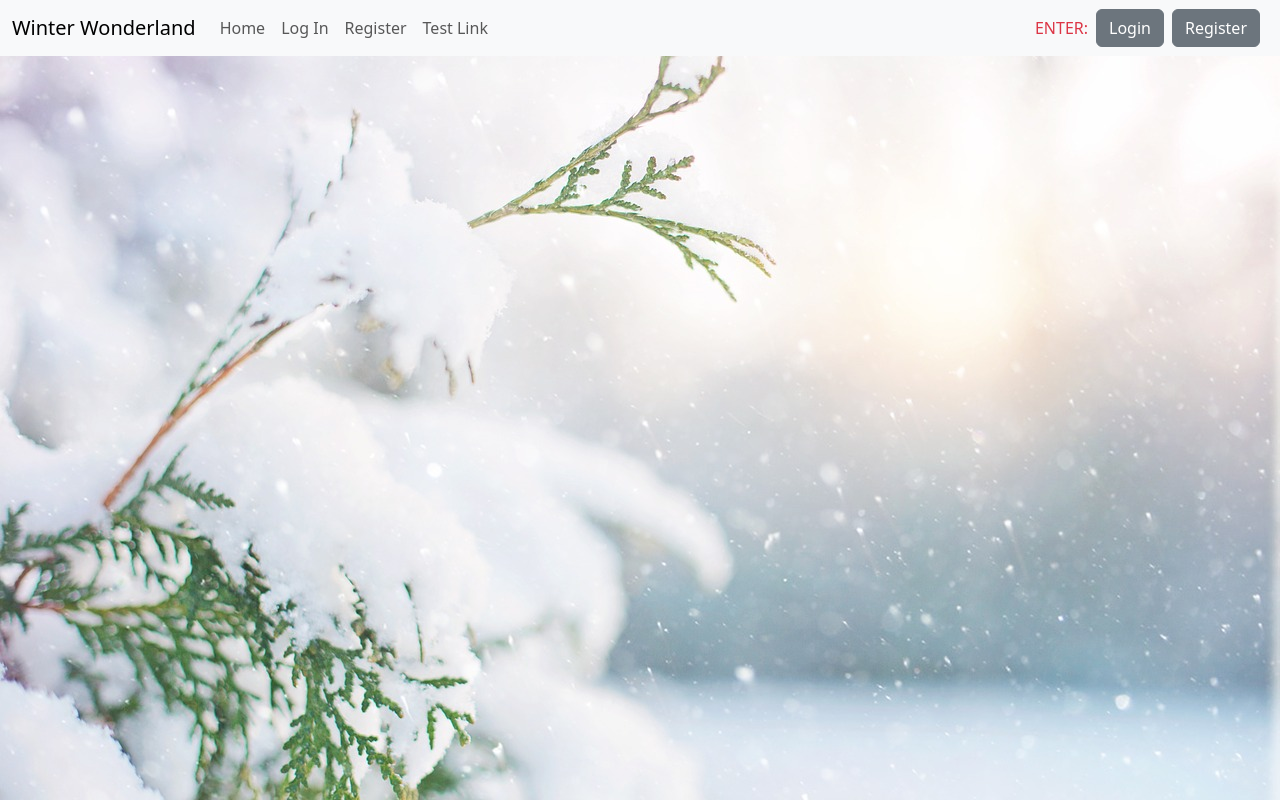
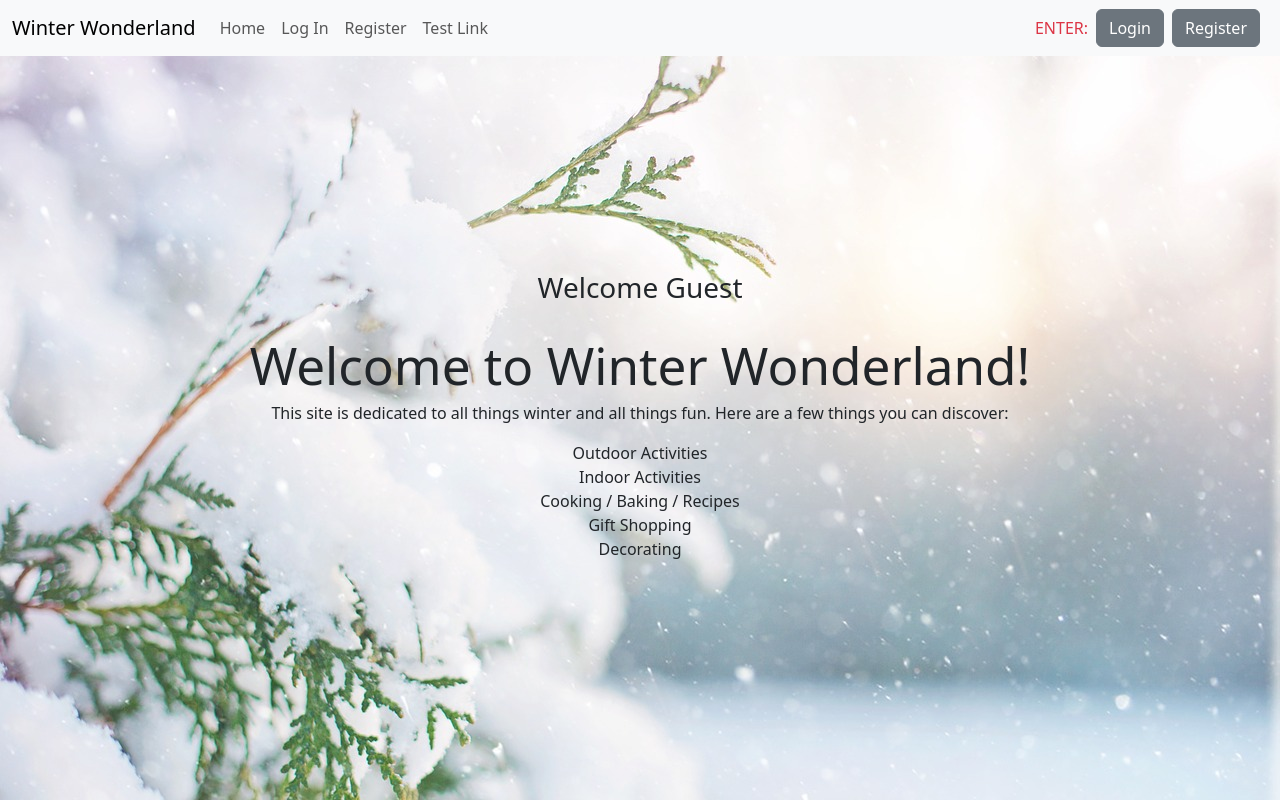
Before and after one commit to hubforschoolwork/pro5go, a React (Vite) app: page /guestarea in a window 1280 px wide. Built offline with nearby package versions, Linux system fonts and the light colour scheme.

Commit message:
Page links fixes

```diff
--- a/src/App.jsx
+++ b/src/App.jsx
@@ -25,6 +25,7 @@ function App() {
 
           <Route path="/login" element={<Login/>} />
           <Route path="/register" element={<Registeruser/>} />
+          <Route path="/guestarea" element={<Guest/>} />
 
         </Routes>
 </div>
--- a/src/index.css
+++ b/src/index.css
@@ -4,9 +4,6 @@ body {
   background-size: cover;
   background-repeat: no-repeat;
 }
-
-
-
 
 /* ************************************************************************* */
 
--- a/src/pages/guestarea.jsx
+++ b/src/pages/guestarea.jsx
@@ -1,10 +1,13 @@
 import React from 'react';
 import Highlights from '../components/highlights.jsx';
+import './guestarea.css'
 
 function Guest() {
     return (
-        <div className="form-container">
-            <h3>Test Area</h3>
+        // <div className="form-container">
+
+        <div>
+        <h3>Welcome Guest</h3>
 
             <Highlights />
         </div>
--- a/src/pages/welcome.css
+++ b/src/pages/welcome.css
@@ -16,7 +16,7 @@
     margin-bottom: 25%;
     padding: 1%;
     align-items: center;
-    outline: auto;
+    /* outline: auto; */
 }
 
 
```
Also changed, not shown: src/pages/guestarea.css (added).
